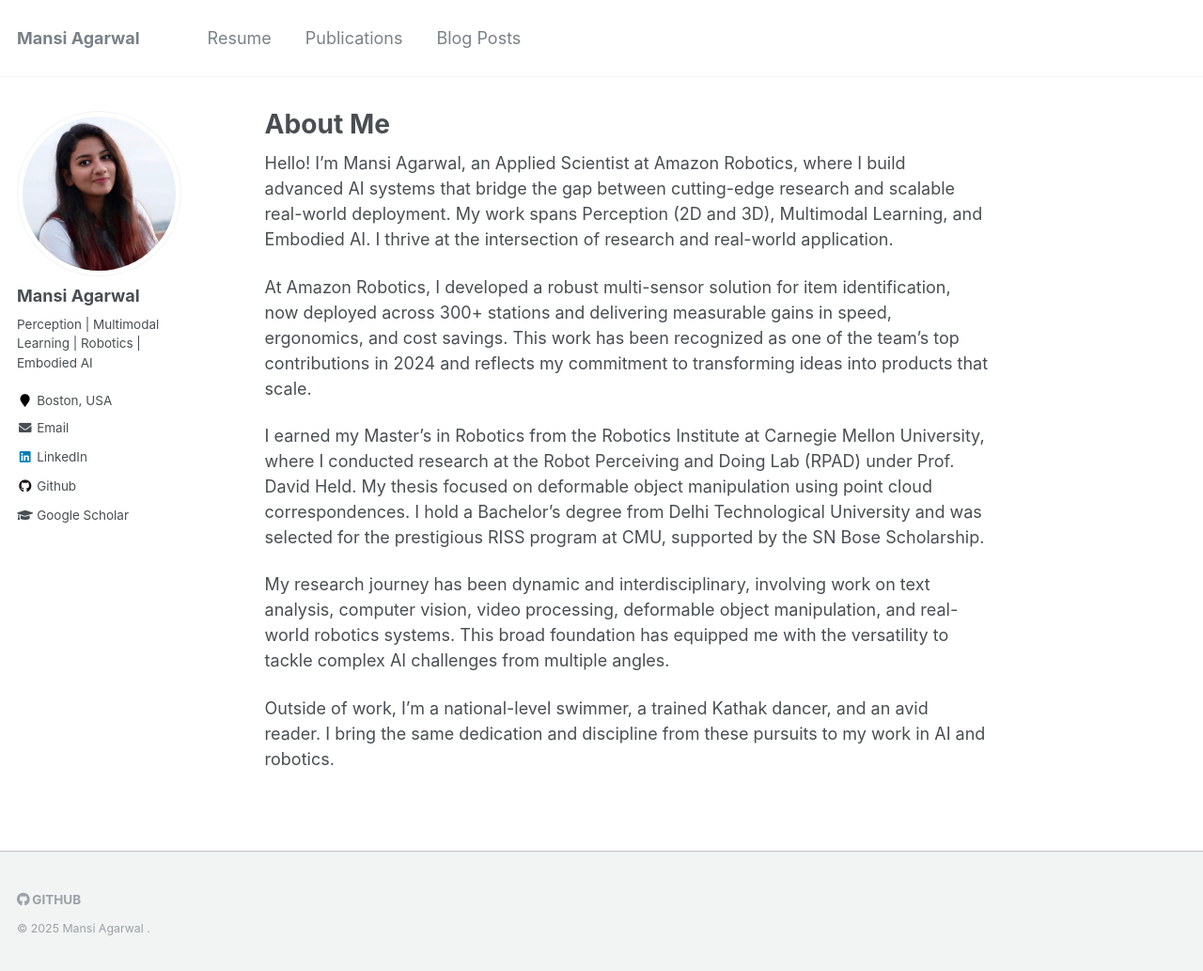
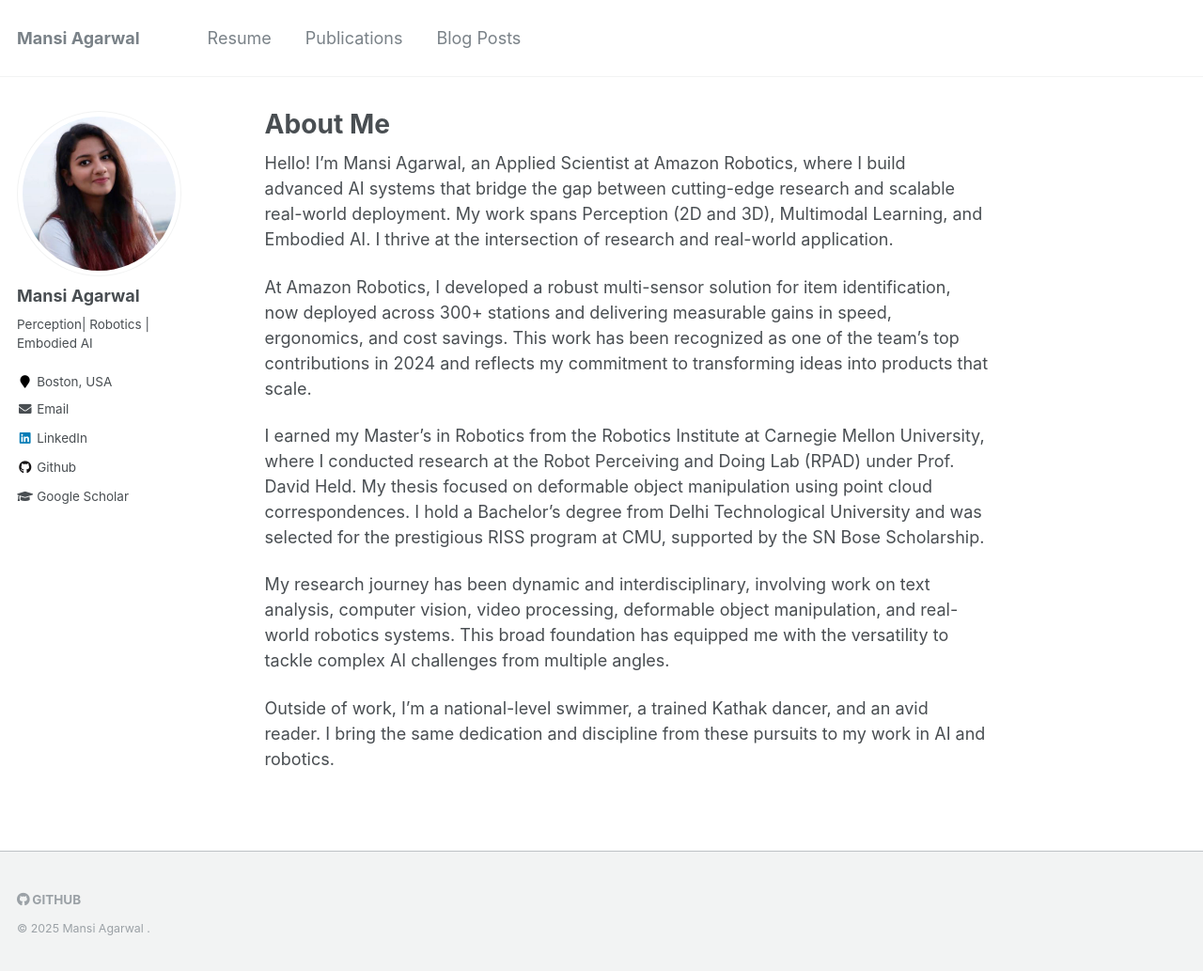
Before and after one commit to MansiAgarwal11/MansiAgarwal11.github.io, a Jekyll site: the page built from _pages/about.md, in a window 1280 px wide and 1033 px high. Shown: the whole window at 94% size. Built offline with Jekyll 4.4.1, drawn with Linux system fonts in a browser that asks for light colours.

Commit message:
Update _config.yml

```diff
--- a/_config.yml
+++ b/_config.yml
@@ -10,7 +10,7 @@ locale                   : "en-US"
 title                    : "Mansi Agarwal"
 title_separator          : "-"
 name                     : &name "Mansi Agarwal"
-description              : &description "MSR Student at Carnegie Mellon University"
+description              : &description "Applied Scientist at Amazon Robotics"
 url                      : https://mansiagarwal11.github.io/ # the base hostname & protocol for your site e.g. "https://mmistakes.github.io"
 baseurl                  : "" # the subpath of your site, e.g. "/blog"
 repository               : "mansiagarwal11.github.io"
@@ -82,7 +82,7 @@ analytics:
 author:
   name             : "Mansi Agarwal"
   avatar           : "profile.jpg"
-  bio              : "Perception | Multimodal Learning | Robotics | Embodied AI"
+  bio              : "Perception| Robotics | Embodied AI"
   location         : "Boston, USA"
   employer         :
   pubmed           : #"https://www.ncbi.nlm.nih.gov/pubmed/?term=john+snow"
```
